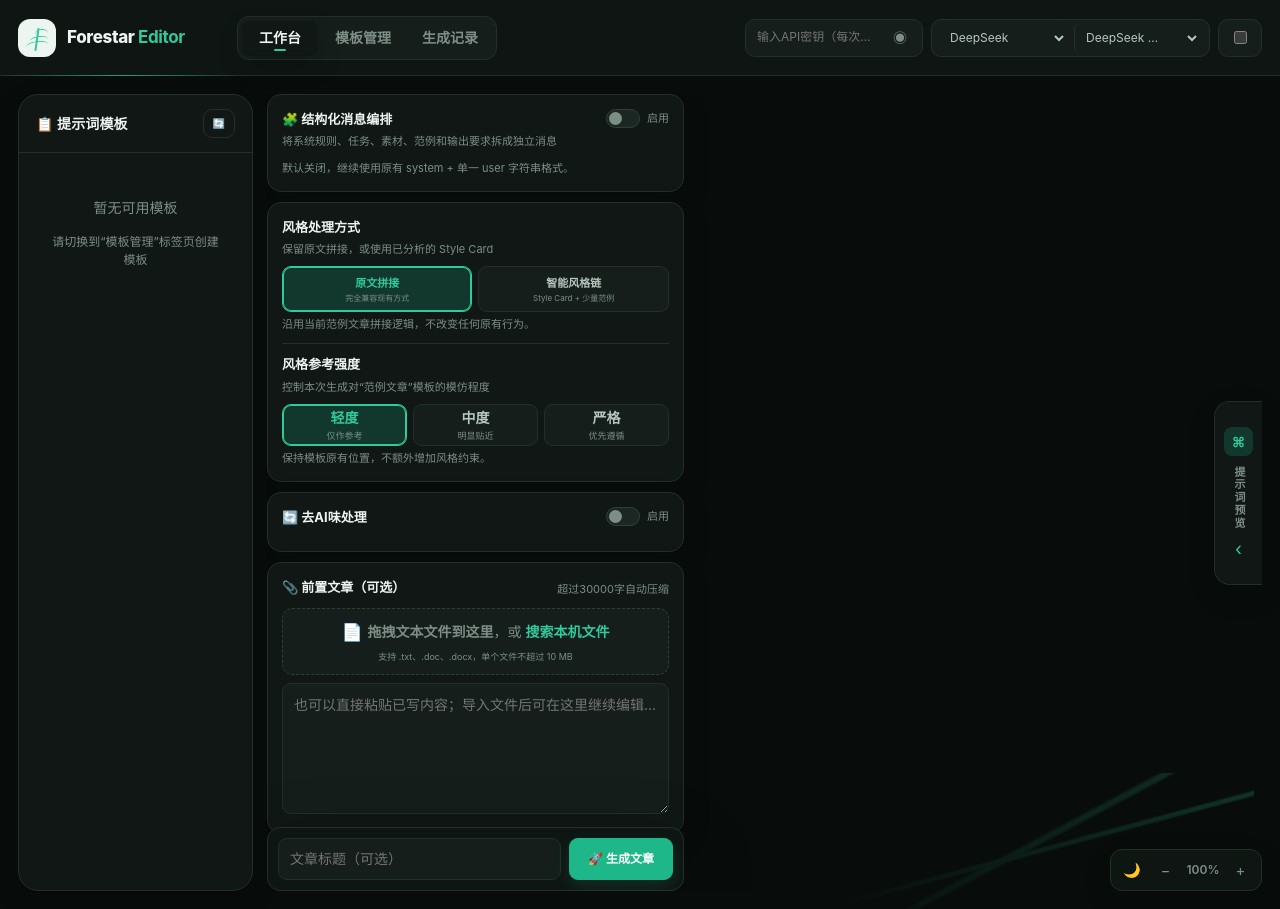
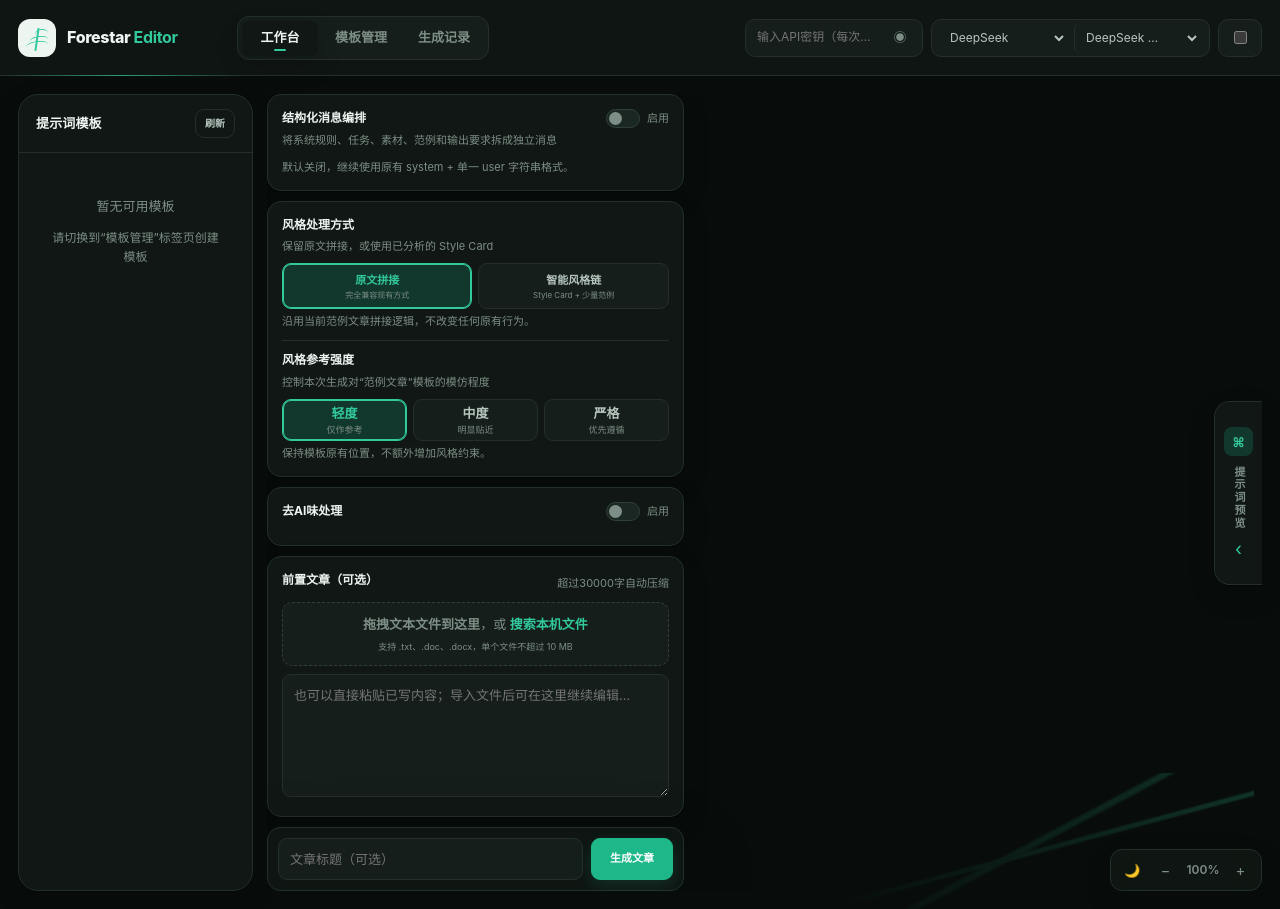
Before and after one commit to YorkShaw123/FE-T, a Flask app: page / in a window 1280 px wide. Run offline with Flask 3, Linux system fonts and the light colour scheme; data that the repository does not hold is empty; some libraries are stand-ins or nearby versions.

Commit message:
refine workspace typography and labels

```diff
--- a/server/static/css/style.css
+++ b/server/static/css/style.css
@@ -69,7 +69,7 @@ html { height: 100%; scroll-behavior: smooth; }
 body {
     min-height: 100%; margin: 0; overflow: hidden;
     color: var(--ink); background: var(--bg); font-family: var(--font-ui);
-    font-size: 14px; line-height: 1.55; -webkit-font-smoothing: antialiased;
+    font-size: 13px; line-height: 1.55; -webkit-font-smoothing: antialiased;
 }
 button, input, textarea, select { font: inherit; color: inherit; }
 button { cursor: pointer; }
@@ -100,7 +100,7 @@ button:focus-visible, input:focus-visible, textarea:focus-visible, select:focus-
 .brand-mark span { bottom: 13px; left: 12px; }
 .brand-mark::after { bottom: 19px; left: 17px; }
 .brand-mark i { position: absolute; left: 18px; bottom: 6px; width: 2px; height: 23px; background: var(--jade); transform: rotate(8deg); }
-.logo { margin: 0; font-size: 17px; line-height: 1.15; letter-spacing: -.35px; font-weight: 760; white-space: nowrap; }
+.logo { margin: 0; font-size: 16px; line-height: 1.15; letter-spacing: -.35px; font-weight: 760; white-space: nowrap; }
 .logo span { color: var(--jade); font-weight: 650; }
 .subtitle { display: block; margin-top: 3px; color: var(--muted); font-size: 10px; letter-spacing: .13em; }
 .header-center { justify-self: center; }
@@ -186,12 +186,12 @@ button:focus-visible, input:focus-visible, textarea:focus-visible, select:focus-
 }
 .panel { min-height: 0; overflow: hidden; }
 .panel-header { min-height: 58px; display: flex; align-items: center; justify-content: space-between; gap: 12px; padding: 0 17px; border-bottom: 1px solid var(--line); }
-.panel-header h2 { margin: 0; font-size: 14px; font-weight: 700; letter-spacing: .01em; }
+.panel-header h2 { margin: 0; font-size: 13px; font-weight: 700; letter-spacing: .01em; }
 .panel-actions, .result-actions, .editor-header-actions { display: flex; align-items: center; gap: 7px; }
 .panel-body { min-height: 0; overflow-y: auto; padding: 10px; }
 .panel-section { padding: 14px; border: 1px solid var(--line); border-radius: var(--radius); background: var(--surface); box-shadow: var(--shadow-sm); }
 .section-header { display: flex; align-items: flex-start; justify-content: space-between; gap: 14px; margin-bottom: 10px; }
-.section-header h3, .section-header h4, .preview-card-title h3 { margin: 0; font-size: 13px; font-weight: 700; }
+.section-header h3, .section-header h4, .preview-card-title h3 { margin: 0; font-size: 12px; font-weight: 700; }
 .section-description, .prompt-mode-help, .strength-help, .hint-text, .editable-hint { margin: 4px 0 0; color: var(--muted); font-size: 11px; }
 .compact-header { margin-bottom: 8px; }
 
@@ -289,7 +289,6 @@ button:focus-visible, input:focus-visible, textarea:focus-visible, select:focus-
 .article-drop-zone { min-height: 64px; display: flex; flex-wrap: wrap; align-items: center; justify-content: center; gap: 5px; padding: 10px; border: 1px dashed var(--line-strong); border-radius: 10px; color: var(--muted); background: var(--surface-2); text-align: center; transition: .2s; }
 .article-drop-zone:hover, .article-drop-zone.dragging { color: var(--jade); border-color: var(--jade); background: var(--jade-soft); }
 .article-drop-zone small { flex-basis: 100%; font-size: 9px; }
-.drop-zone-icon { font-size: 17px; }
 .file-status { margin-top: 7px; padding: 8px 10px; border-radius: 8px; font-size: 11px; }
 .file-status.success { color: var(--jade); background: var(--jade-soft); }
 .file-status.error { color: var(--danger); background: var(--danger-soft); }
@@ -318,7 +317,7 @@ button:focus-visible, input:focus-visible, textarea:focus-visible, select:focus-
 .input-text:focus, .input-textarea:focus, .input-select:focus, textarea:focus, input[type="text"]:focus, input[type="search"]:focus { outline: 0; border-color: var(--jade); background: var(--surface); box-shadow: 0 0 0 3px var(--jade-glow); }
 #previous-article { margin-top: 8px; min-height: 82px; }
 #deai-prompt { margin-top: 8px; }
-.btn { display: inline-flex; align-items: center; justify-content: center; min-height: 36px; padding: 0 13px; border: 1px solid transparent; border-radius: 9px; font-weight: 650; font-size: 12px; transition: .18s ease; white-space: nowrap; }
+.btn { display: inline-flex; align-items: center; justify-content: center; min-height: 36px; padding: 0 13px; border: 1px solid transparent; border-radius: 9px; font-weight: 650; font-size: 11px; transition: .18s ease; white-space: nowrap; }
 .btn:hover { transform: translateY(-1px); }
 .btn:active { transform: none; }
 .btn:disabled { cursor: not-allowed; opacity: .45; transform: none; box-shadow: none; }
@@ -337,7 +336,7 @@ button:focus-visible, input:focus-visible, textarea:focus-visible, select:focus-
 
 /* Results */
 .result-section { width: 100%; max-height: 100%; overflow: auto; }
-.article-content { color: var(--ink-2); font-family: var(--font-reading); font-size: 15px; line-height: 1.9; word-break: break-word; }
+.article-content { color: var(--ink-2); font-family: var(--font-reading); font-size: 14px; line-height: 1.9; word-break: break-word; }
 .article-content h1, .article-content h2, .article-content h3 { color: var(--ink); font-family: var(--font-ui); line-height: 1.35; }
 .article-content p { margin: .7em 0; }
 .article-content blockquote { margin: 1em 0; padding: .2em 1em; border-left: 3px solid var(--jade); color: var(--muted); background: var(--surface-2); }
--- a/server/static/js/generation.js
+++ b/server/static/js/generation.js
@@ -88,7 +88,7 @@ safeBind('#btn-generate', 'click', async () => {
     $('#btn-generate').style.display = 'none';
     $('#btn-stop-generate').style.display = '';
     $('#btn-stop-generate').disabled = false;
-    $('#btn-stop-generate').textContent = '⏹ 停止生成';
+    $('#btn-stop-generate').textContent = '停止生成';
 
     try {
         await generateStream(
--- a/server/static/js/state.js
+++ b/server/static/js/state.js
@@ -35,11 +35,11 @@ export const DRAFT_FIELDS = [
 
 /** 模板分类展示元信息（图标与名称） */
 export const categoryConfig = {
-    background: { icon: '🌍', name: '背景设定' },
-    character: { icon: '👤', name: '人物设定' },
-    plot: { icon: '📖', name: '剧情设定/前情提要' },
-    example: { icon: '📝', name: '范例文章/参考风格' },
-    constraint: { icon: '⚙️', name: '写作约束与要求' },
+    background: { name: '背景设定' },
+    character: { name: '人物设定' },
+    plot: { name: '剧情设定' },
+    example: { name: '范例文章' },
+    constraint: { name: '更多约束' },
 };
 
 /** 收集当前启用的模板 ID（供生成与预览使用） */
--- a/server/static/js/templatePanel.js
+++ b/server/static/js/templatePanel.js
@@ -84,7 +84,7 @@ export async function loadWorkspaceTemplates() {
         console.error('[Forestar] 加载模板失败:', e);
         container.innerHTML = `<div style="padding:20px;text-align:center;">
             <p style="color:var(--accent-danger);margin-bottom:10px;">⚠️ 加载模板失败: ${escapeHtml(e.message)}</p>
-            <button class="btn btn-outline btn-sm" onclick="location.reload()">🔄 重新加载</button>
+            <button class="btn btn-outline btn-sm" onclick="location.reload()">重新加载</button>
         </div>`;
     }
 }
@@ -99,13 +99,13 @@ function renderWorkspaceTemplates(grouped) {
         const visible = templates || [];
         if (visible.length === 0) continue;
         totalCount += visible.length;
-        const cfg = categoryConfig[catId] || { icon: '📄', name: catId };
+        const cfg = categoryConfig[catId] || { name: catId };
         const activeCount = visible.filter(t => t.is_active !== false).length;
 
         html += `<div class="template-category-group">`;
         html += `<div class="category-group-header" data-cat="${catId}">
             <span class="collapse-icon">▼</span>
-            <span>${cfg.icon} ${cfg.name}</span>
+            <span>${cfg.name}</span>
             <span style="margin-left:auto;font-size:11px;color:var(--text-muted)">
                 ${activeCount}/${visible.length} 启用
             </span>
--- a/server/templates/index.html
+++ b/server/templates/index.html
@@ -65,9 +65,9 @@
                 <!-- 左侧：模板面板 -->
                 <aside class="panel panel-left">
                     <div class="panel-header">
-                        <h2>📋 提示词模板</h2>
+                        <h2>提示词模板</h2>
                         <div class="panel-actions">
-                            <button id="btn-refresh-templates" class="btn btn-xs btn-outline" title="刷新模板列表">🔄</button>
+                            <button id="btn-refresh-templates" class="btn btn-xs btn-outline" title="刷新模板列表">刷新</button>
                         </div>
                     </div>
                     <div class="panel-body" id="template-panel-body">
@@ -91,7 +91,7 @@
                             <div class="panel-section prompt-mode-section">
                                 <div class="section-header">
                                     <div>
-                                        <h3>🧩 结构化消息编排</h3>
+                                        <h3>结构化消息编排</h3>
                                         <p class="section-description">将系统规则、任务、素材、范例和输出要求拆成独立消息</p>
                                     </div>
                                     <label class="switch-label" title="关闭时完整使用原有字符串拼装格式">
@@ -163,7 +163,7 @@
                             <!-- 去AI味 -->
                             <div class="panel-section">
                                 <div class="section-header">
-                                    <h3>🔄 去AI味处理</h3>
+                                    <h3>去AI味处理</h3>
                                     <label class="switch-label">
                                         <input type="checkbox" id="deai-enabled">
                                         <span>启用</span>
@@ -176,12 +176,11 @@
                             <!-- 前置文章 -->
                             <div class="panel-section">
                                 <div class="section-header">
-                                    <h3>📎 前置文章（可选）</h3>
+                                    <h3>前置文章（可选）</h3>
                                     <span class="hint-text" style="font-size:11px;">超过30000字自动压缩</span>
                                 </div>
                                 <div id="article-drop-zone" class="article-drop-zone" tabindex="0" role="button">
                                     <input type="file" id="article-file-input" accept=".txt,.doc,.docx,text/plain,application/msword,application/vnd.openxmlformats-officedocument.wordprocessingml.document" hidden>
-                                    <span class="drop-zone-icon">📄</span>
                                     <span><strong>拖拽文本文件到这里</strong>，或 <button type="button" id="btn-browse-article" class="link-button">搜索本机文件</button></span>
                                     <small>支持 .txt、.doc、.docx，单个文件不超过 10 MB</small>
                                 </div>
@@ -194,10 +193,10 @@
                             <div class="generate-actions">
                                 <input type="text" id="article-title" class="input-text" placeholder="文章标题（可选）" style="flex:1;">
                                 <button id="btn-generate" class="btn btn-primary btn-lg">
-                                    🚀 生成文章
+                                    生成文章
                                 </button>
                                 <button id="btn-stop-generate" class="btn btn-stop btn-lg" type="button" style="display:none;">
-                                    ⏹ 停止生成
+                                    停止生成
                                 </button>
                             </div>
                         </div>
@@ -207,11 +206,11 @@
                             <!-- 生成结果区 -->
                             <div class="panel-section result-section" id="result-section" style="display:none; flex:1;">
                                 <div class="section-header">
-                                    <h3>📄 生成结果</h3>
+                                    <h3>生成结果</h3>
                                     <div class="result-actions">
-                                        <button id="btn-open-result-editor" class="btn btn-xs btn-primary">✍️ 全屏编辑</button>
-                                        <button id="btn-copy-result" class="btn btn-xs btn-outline">📋 复制</button>
-                                        <button id="btn-download-result" class="btn btn-xs btn-outline">💾 下载</button>
+                                        <button id="btn-open-result-editor" class="btn btn-xs btn-primary">全屏编辑</button>
+                                        <button id="btn-copy-result" class="btn btn-xs btn-outline">复制</button>
+                                        <button id="btn-download-result" class="btn btn-xs btn-outline">下载</button>
                                     </div>
                                 </div>
                                 <!-- API 调用状态：属于结果栏内部，避免与结果区域并排重叠 -->
@@ -224,7 +223,7 @@
                                 </div>
                                 <!-- 思维链 -->
                                 <div id="reasoning-section" style="display:none;" class="reasoning-box">
-                                    <div class="section-header"><h4>💭 思维链</h4></div>
+                                    <div class="section-header"><h4>思维链</h4></div>
                                     <pre id="reasoning-content" class="reasoning-content"></pre>
                                 </div>
                                 <!-- 第一版 -->
@@ -237,7 +236,7 @@
                                 </div>
                                 <!-- 去AI味版 -->
                                 <div id="deai-content-section" style="display:none;">
-                                    <div class="section-header"><h4>✅ 去AI味版</h4></div>
+                                    <div class="section-header"><h4>去AI味版</h4></div>
                                     <div id="deai-content" class="article-content"></div>
                                 </div>
                             </div>
```
